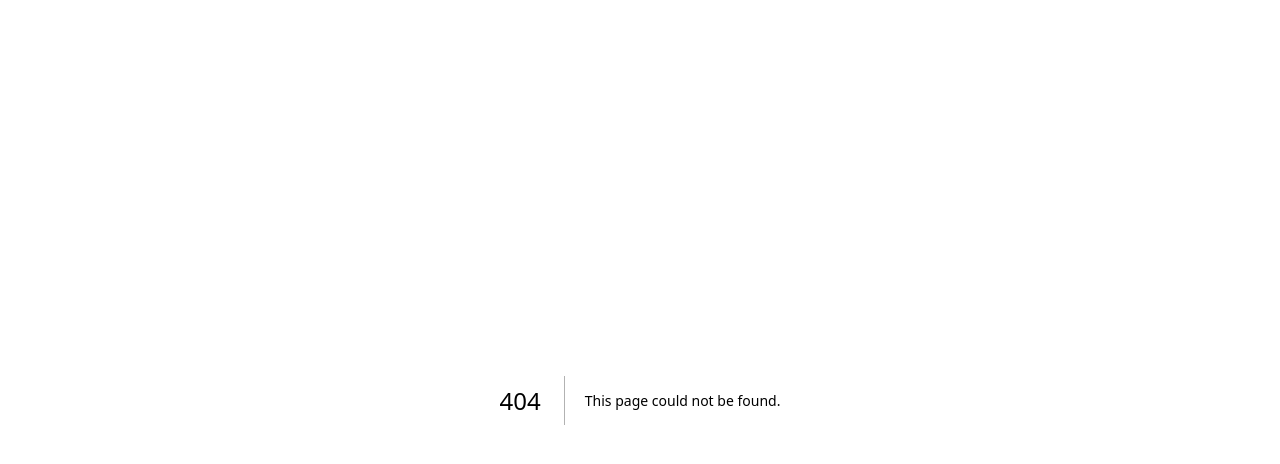
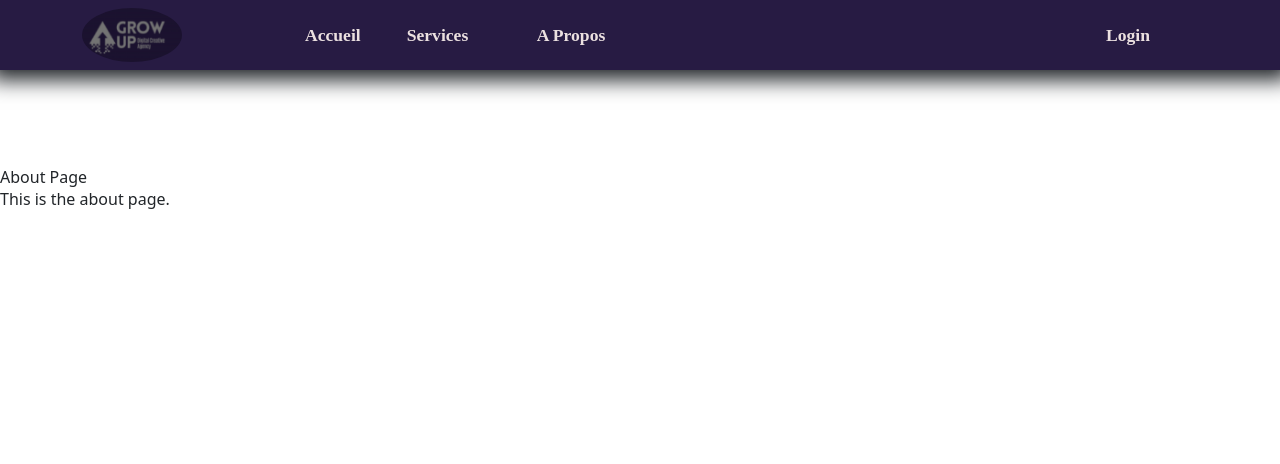
Before and after one commit to firasboudhraa/AssociationSite, a Next.js app in the folder front-end/: page /Apropos in a window 1280 px wide. Before the commit this address had no page. Shown: the top 464 px of the page. Built offline with nearby package versions, Linux system fonts and the light colour scheme.

Commit message:
more adjustment

```diff
--- a/front-end/package.json
+++ b/front-end/package.json
@@ -13,6 +13,7 @@
     "axios": "^1.7.2",
     "bootstrap": "^5.3.3",
     "concurrently": "^8.2.2",
+    "framer-motion": "^11.2.11",
     "icons": "^1.0.0",
     "lottie-web": "^5.12.2",
     "next": "14.2.4",
--- a/front-end/src/app/_app.tsx
+++ b/front-end/src/app/_app.tsx
@@ -1,20 +1,13 @@
 import "@/styles/globals.css";
 import "bootstrap/dist/css/bootstrap.min.css";
-import { BrowserRouter, Routes, Route } from "react-router-dom";
-import ConnexionPage from "@/pages/Connexion";
-import Navb from '../components/molecules/nav'
-import Home from '@/pages/Home'
+import Navb from '../components/molecules/nav';
+import { AppProps } from "next/app";
 
-export default function App() {
+export default function App({ Component, pageProps }: AppProps) {
   return (
     <div>
-        <Navb/>
-      <BrowserRouter>
-        <Routes>
-          <Route path="/Connexion" element={<ConnexionPage />} />
-          <Route path="/home" element={<Home />} />
-        </Routes>
-      </BrowserRouter>
+      <Navb />
+      <Component {...pageProps} />
     </div>
   );
 }
--- a/front-end/src/components/molecules/Navbar.jsx
+++ b/front-end/src/components/molecules/Navbar.jsx
@@ -1,52 +1,72 @@
-'use client'
+"use client";
 
-import Image from 'next/image'
-import React from 'react'
-import Logo from "../../../public/assets/images/logo.png"
-import Link from 'next/link'
-import {AiOutlineMenu} from "react-icons/ai"
-import { useState } from 'react'
-import AproposIcon from "@/components/molecules/icons/AproposIcon"
+"use client";
 
+import Container from "react-bootstrap/Container";
+import Nav from "react-bootstrap/Nav";
+import Link from "next/link";
+import Image from "next/image";
+import "../../styles/NavbarStyle.css";
+import Navbar from "react-bootstrap/Navbar";
+import Logo from "../../../public/logo.png";
+import HomeIcon from "@/components/molecules/icons/HomeIcon";
+import AproposIcon from "@/components/molecules/icons/AproposIcon";
+import ServiceIcon from "@/components/molecules/icons/ServiceIcon";
+import ConnexionIcon from "@/components/molecules/icons/ConnexionIcon";
 
-const Navbar = () => {
-  const {menuOpen , setMenuOpen } = useState(false)
-  const handleNav = () => {
-   setMenuOpen(!menuOpen);
-  }
+function Navb() {
   return (
-    <nav className=' fixed w-full h-24 shadow-xl bg-1B132F '>
-      <div className='flex justify-between items-center h-full w-full px-4 2xl:px-16'>
-        <Link href='/'>
+    <Navbar
+      collapseOnSelect
+      expand="lg"
+      className="navbar-dark navbar-blur fixed-top space-between"
+    >
+      <Container>
+        <Link href="/">
           <Image
             src={Logo}
-         alt='Logo'
-         width='100'
-         height='50'
-         className='cursor-pointer rounded-circle '
+            alt="Logo"
+            width="100"
+            height="50"
+            className="cursor-pointer rounded-circle "
             priority
           />
         </Link>
-        <div className='hidden sm:flex'>
-          <ul className='hidden sm:flex'>
-            <Link href='/about'>
-            <AproposIcon/>
-              <li className='ml-10 uppercase hover:border-b text-l'> Why Us</li>
-            </Link>
-            <Link href='/contact'>
-              <li className='ml-10 uppercase hover:border-b text-l'> Contact Us</li>
-            </Link>
-            <Link href='/services'>
-              <li className='ml-10 uppercase hover:border-b text-l'> Our Services</li>
-            </Link>
-          </ul>
+        <Navbar.Toggle aria-controls="responsive-navbar-nav" />
+        <Navbar.Collapse id="responsive-navbar-nav">
+          <Nav className="me-auto">
+            <div className="button-container">
+              <HomeIcon />
+              <Nav.Link href="/">Accueil</Nav.Link>
             </div>
-        <div onClick={ handleNav} className='sm:hidden cursor-pointer pl:24'>
-          <AiOutlineMenu size={25} />
+
+            <div className="button-container">
+              <ServiceIcon />
+              <Nav.Link href="/services" className="label-container">
+                {" "}
+                Services{" "}
+              </Nav.Link>
             </div>
+
+            <div className="button-container">
+              <AproposIcon />
+              <Nav.Link href="/Apropos" className="label-container">
+                A Propos{" "}
+              </Nav.Link>
             </div>
-    </nav>
-  )
+          </Nav>
+          <Nav className="ms-auto align-items-center">
+            <div className="button-container d-flex align-items-center">
+              <ConnexionIcon />
+              <Nav.Link href="/Connexion" className="label-container flex">
+                Login
+              </Nav.Link>
+            </div>
+          </Nav>
+        </Navbar.Collapse>
+      </Container>
+    </Navbar>
+  );
 }
 
-export default Navbar
+export default Navb;
--- a/front-end/src/components/molecules/icons/ConnexionIcon.js
+++ b/front-end/src/components/molecules/icons/ConnexionIcon.js
@@ -1,8 +1,7 @@
-
 export default function ConnexionIcon() {
   return (
     <lord-icon
-      src="https://cdn.lordicon.com/ndydpcaq.json"
+      src="https://cdn.lordicon.com/nocovwne.json"
       trigger="hover"
       style={{ width: 35 + 'px', height: 35 + 'px' }}
     ></lord-icon>
--- a/front-end/src/components/molecules/nav.jsx
+++ b/front-end/src/components/molecules/nav.jsx
@@ -1,57 +1,73 @@
 "use client";
-
-import Container from 'react-bootstrap/Container';
-import Nav from 'react-bootstrap/Nav';
-import "../../styles/NavbarStyle.css"
-import Navbar from 'react-bootstrap/Navbar';
-import Logo from "../../../public/assets/images/logo.png"
-import HomeIcon from "@/components/molecules/icons/HomeIcon"
-import AproposIcon from "@/components/molecules/icons/AproposIcon"
-import ServiceIcon from "@/components/molecules/icons/ServiceIcon"
-import ConnexionIcon from "@/components/molecules/icons/ConnexionIcon"
+import Container from "react-bootstrap/Container";
+import Nav from "react-bootstrap/Nav";
+import Link from "next/link";
+import Image from "next/image";
+import { motion } from 'framer-motion';
+import "../../styles/NavbarStyle.css";
+import Navbar from "react-bootstrap/Navbar";
+import Logo from "../../../public/logo.png";
+import HomeIcon from "@/components/molecules/icons/HomeIcon";
+import AproposIcon from "@/components/molecules/icons/AproposIcon";
+import ServiceIcon from "@/components/molecules/icons/ServiceIcon";
+import ConnexionIcon from "@/components/molecules/icons/ConnexionIcon";
 
 function Navb() {
+  const navbarVariants = {
+    hidden: { opacity: 0, y: -50 },
+    visible: { opacity: 1, y: 0, transition: { duration: 0.5 } }
+  };
+
   return (
-    <Navbar collapseOnSelect expand="lg" className="navbar-dark navbar-blur fixed-top space-between">
+    <Navbar
+      collapseOnSelect
+      expand="lg"
+      className="navbar-dark navbar-blur fixed-top space-between "
+    >
       <Container>
-      <Navbar.Brand href="#home">
-      <img
+        <Link href="/">
+        <motion.div whileHover={{ scale: 1.1 }} className="mr-20" >
+          <Image
             src={Logo}
-            height="100"
+            alt="Logo"
             width="100"
-            className="d-inline-block align-top rounded-circle"
-            alt="React Bootstrap logo"
+            height="50"
+            className="cursor-pointer rounded-circle "
+            priority
           />
-        </Navbar.Brand>
+          </motion.div>
+        </Link>
         <Navbar.Toggle aria-controls="responsive-navbar-nav" />
         <Navbar.Collapse id="responsive-navbar-nav">
           <Nav className="me-auto">
+            <motion.div className="button-container" whileHover={{ scale: 1.1}}>
+              <HomeIcon />
+              <Nav.Link href="/">Accueil</Nav.Link>
+            </motion.div>
 
-            <div className='button-container'>
-              <HomeIcon/>
-              <Nav.Link href="/home">Accueil</Nav.Link>
-            </div>
+            <motion.div className="button-container" whileHover={{ scale: 1.1}} >
+              <ServiceIcon />
+              <Nav.Link href="/services" className="label-container">
+                {" "}
+                Services{" "}
+              </Nav.Link>
+            </motion.div>
 
-            <div className='button-container'>
-              <ServiceIcon/>
-              <Nav.Link href="/services" className="label-container" > services </Nav.Link>
-            </div>
-
-            <div className='button-container'>
-              <AproposIcon/>
-              <Nav.Link href="/Apropos" className="label-container" >A Propos </Nav.Link>
-            </div>
-
+            <motion.div className="button-container" whileHover={{ scale: 1.1}}>
+              <AproposIcon />
+              <Nav.Link href="/Apropos" className="label-container">
+                A Propos{" "}
+              </Nav.Link>
+            </motion.div>
           </Nav>
           <Nav className="ms-auto align-items-center">
-            <div className="button-container d-flex align-items-center">
-              <ConnexionIcon/>
-              <Nav.Link href="/Connexion" className='label-container flex'>
+            <motion.div className="button-container d-flex align-items-center" whileHover={{ scale: 1.1}}>
+              <ConnexionIcon />
+              <Nav.Link href="/Connexion" className="label-container flex">
                 Login
               </Nav.Link>
-            </div>
+            </motion.div>
           </Nav>
-
         </Navbar.Collapse>
       </Container>
     </Navbar>
--- /dev/null
+++ b/front-end/src/pages/Apropos.jsx
@@ -0,0 +1,19 @@
+import React from 'react'
+import Navb from '@/components/molecules/nav';
+import 'bootstrap/dist/css/bootstrap.min.css';
+import "@/styles/globals.css";
+
+
+const Apropos = () => {
+  return (
+    <div>
+        <Navb/>
+        <br /><br /><br /><br /><br /><br /><br />
+      <h1>About Page</h1>
+      <p>This is the about page.</p>
+
+    </div>
+  )
+}
+
+export default Apropos
--- a/front-end/src/pages/Home.jsx
+++ b/front-end/src/pages/Home.jsx
@@ -1,13 +1,13 @@
 import React from 'react'
-import Navb from '../components/molecules/nav'
-import 'bootstrap/dist/css/bootstrap.min.css';
-import "@/styles/globals.css";
+import Navb from '@/components/molecules/nav';
+
 
 const Home = () => {
   return (
     <div>
-      <Navb/>
-
+            <Navb />
+      <h1>Home Page</h1>
+      <p>Welcome to the home page!</p>
     </div>
   )
 }
```
Also changed, not shown: front-end/public/logo.png (renamed from front-end/public/assets/images/logo.png), 1 other file (tests, documents, lock files or other folders). Lines whose indentation alone changed are shown as unchanged.
